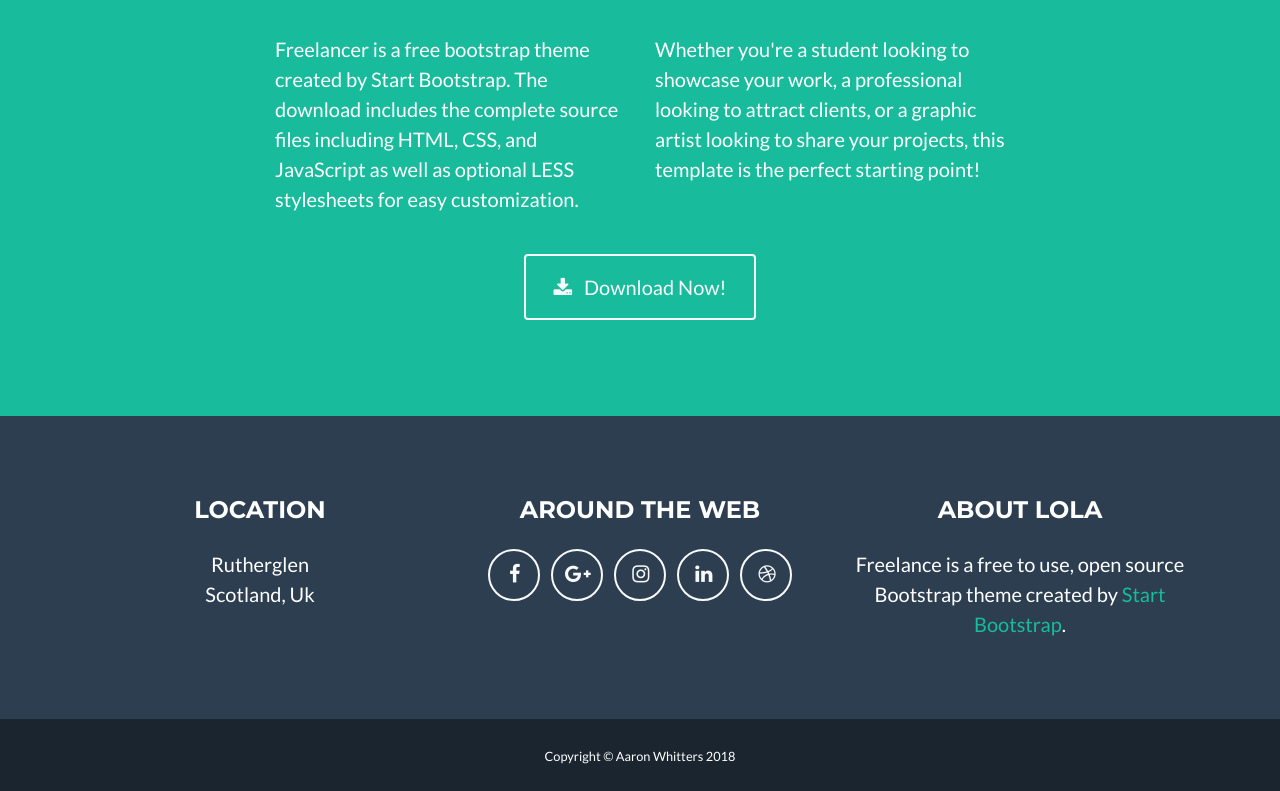
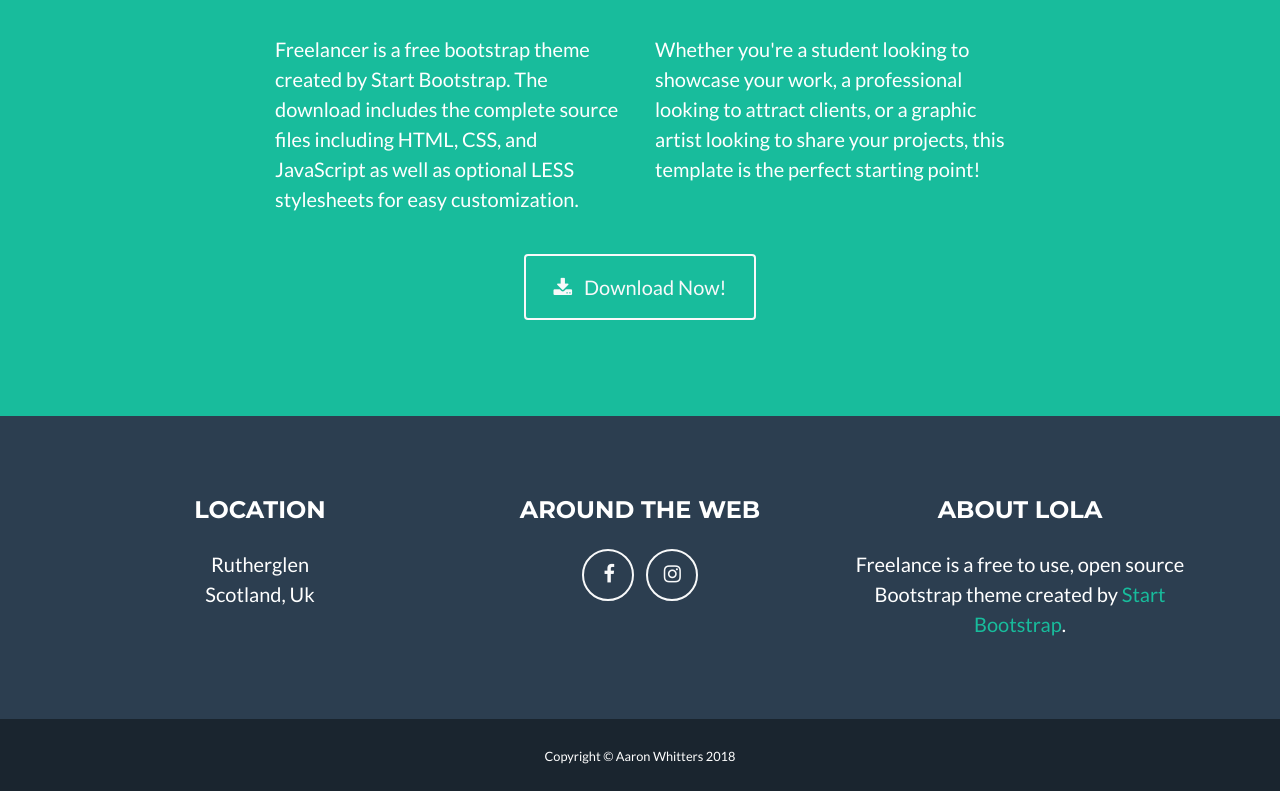
Before and after one commit to mcllsti/mcllsti.github.io, a plain HTML site: page index.html in a window 1280 px wide. Shown: the part 1848-2639 px from the top of the page. Drawn offline with Linux system fonts and the light colour scheme.

Commit message:
changes made to fb

```diff
--- a/index.html
+++ b/index.html
@@ -172,22 +172,7 @@
               </li>
               <li class="list-inline-item">
                 <a class="btn btn-outline-light btn-social text-center rounded-circle" href="#">
-                  <i class="fa fa-fw fa-google-plus"></i>
-                </a>
-              </li>
-              <li class="list-inline-item">
-                <a class="btn btn-outline-light btn-social text-center rounded-circle" href="#">
                   <i class="fa fa-fw fa-instagram"></i>
-                </a>
-              </li>
-              <li class="list-inline-item">
-                <a class="btn btn-outline-light btn-social text-center rounded-circle" href="#">
-                  <i class="fa fa-fw fa-linkedin"></i>
-                </a>
-              </li>
-              <li class="list-inline-item">
-                <a class="btn btn-outline-light btn-social text-center rounded-circle" href="#">
-                  <i class="fa fa-fw fa-dribbble"></i>
                 </a>
               </li>
             </ul>
```
